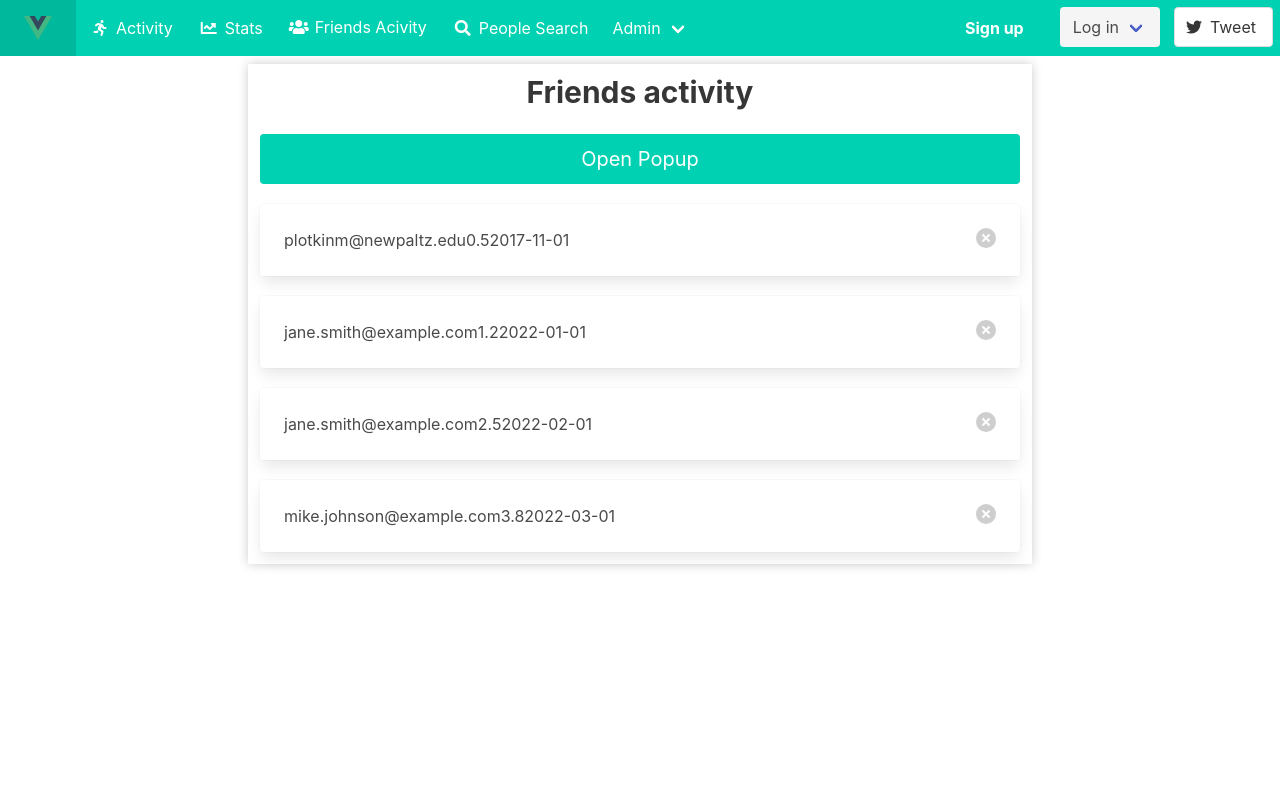
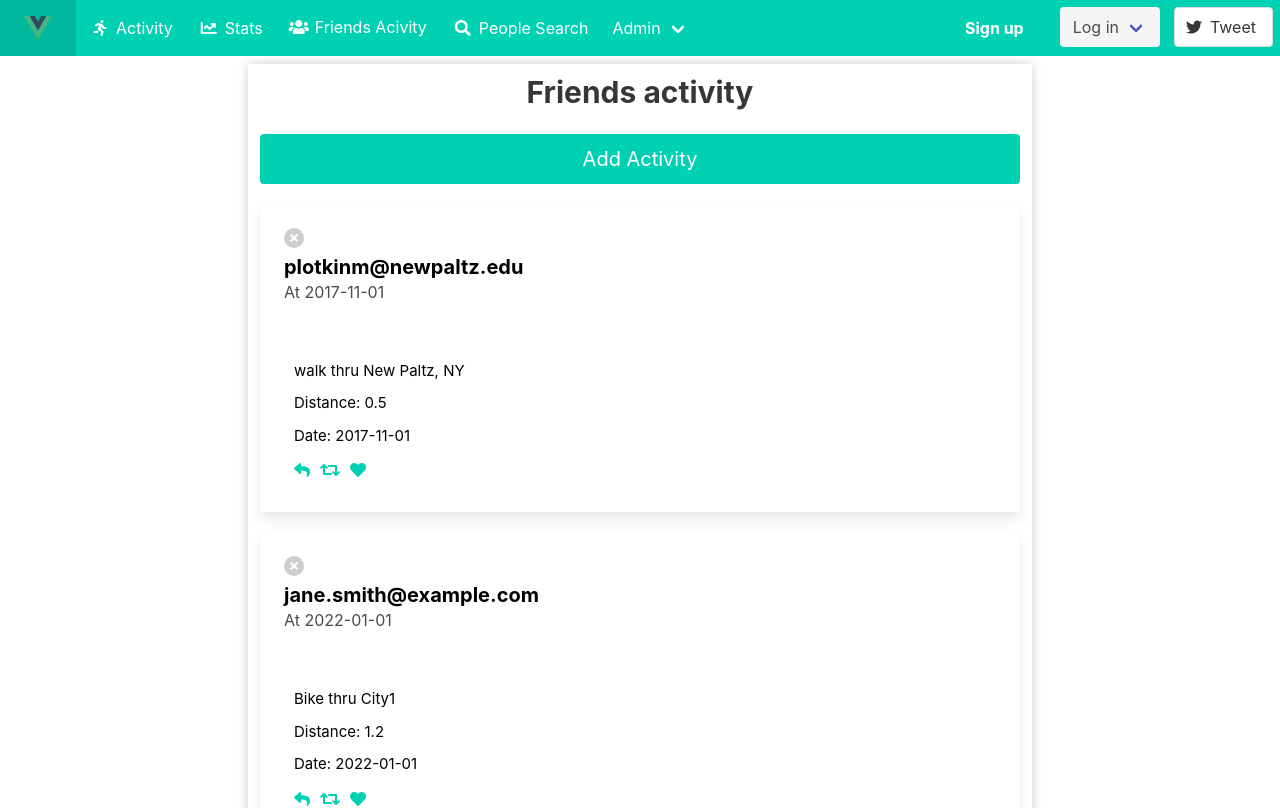
Before and after one commit to Pippin404/CPS-493-Final-Project, a Vue app in the folder client/: page /FriendsActivity in a window 1280 px wide. Shown: the top 808 px of the page. Built offline with nearby package versions, Linux system fonts and the light colour scheme.

Commit message:
Made the activity cards look nice. Harder then it should have been (thanks bulma)

```diff
--- a/client/src/data/products.json
+++ b/client/src/data/products.json
@@ -7,7 +7,8 @@
             "distance": 0.5,
             "duration": 5,
             "date": "2017-11-01",
-            "image": "src/assets/icon2.png"
+            "image": "src/assets/icon2.png",
+            "type": "walk"
         },
         {
             "email": "jane.smith@example.com",
@@ -15,7 +16,9 @@
             "distance": 1.2,
             "duration": 10,
             "date": "2022-01-01",
-            "image": "src/assets/icon2.png"
+            "image": "src/assets/icon2.png",
+            "type": "Bike"
+
         },
         {
             "email": "jane.smith@example.com",
@@ -23,7 +26,8 @@
             "distance": 2.5,
             "duration": 15,
             "date": "2022-02-01",
-            "image": "src/assets/icon2.png"
+            "image": "src/assets/icon2.png",
+            "type": "Swim"
         },
         {
             "email": "mike.johnson@example.com",
@@ -31,7 +35,8 @@
             "distance": 3.8,
             "duration": 20,
             "date": "2022-03-01",
-            "image": "src/assets/icon2.png"
+            "image": "src/assets/icon2.png",
+            "type": "Swim"
         }
     ],
     "total": 100,
--- a/client/src/model/products.ts
+++ b/client/src/model/products.ts
@@ -8,6 +8,7 @@ export interface Root {
     duration: number
     date: string
     image: string
+    type: string
   }
 
 export function getitems(): Root[] {
--- a/client/src/pages/FriendsActivity.vue
+++ b/client/src/pages/FriendsActivity.vue
@@ -28,7 +28,7 @@ import { ref, computed, onMounted } from 'vue';
 
 
 
-            <button class="button is-medium is-fullwidth is-primary" @click="showPopup = true">Open Popup</button>
+            <button class="button is-medium is-fullwidth is-primary" @click="showPopup = true">Add Activity</button>
 
             <div v-if="showPopup" class="modal is-active">
                 <div class="modal-background"></div>
@@ -97,10 +97,23 @@ import { ref, computed, onMounted } from 'vue';
                 <div v-for="product in products" :key="product.email" class="card">
                     <div class="card-image">
                         <div class="card-content">
-                            <p>{{ product.email }}</p>
-                            <p>{{ product.distance }}</p>
-                            <p>{{ product.date }}</p>
                             <button class="delete" @click="removeCard(product)">Delete</button>
+
+                            <!--This should be a persons name!-->
+                            <h3 class="userName"> {{ product.email }}</h3>
+                            <h3 class="subtitle is-6"> At {{ product.date }}</h3>
+                            <br>
+
+                            <p class="subtitles">{{ product.type }} thru {{ product.place }}</p>
+                            <p class="subtitles"> Distance: {{ product.distance }}</p>
+                            <p class="subtitles"> Date: {{ product.date }}</p>
+
+                            <div class="hoverable-icons">
+                                <i class="fas fa-reply"></i>
+                                <i class="fas fa-retweet"></i>
+                                <i class="fas fa-heart"></i>
+                            </div>
+
                         </div>
                     </div>
                 </div>
@@ -114,15 +127,30 @@ import { ref, computed, onMounted } from 'vue';
     </div>
 </template>
 <style scoped>
+    .userName{
+        font-weight: bold;
+        color:black;
+        font-size: 20px;
+    }
     .card{
         margin-top: 20px;
     }
-    .card-content{
-        display: flex;
 
+    .subtitles{
+        font-size: 15px;
+        color:black;
+        margin: 10px;
+    }
+    .delete {
+        margin-left: auto;
     }
 
-    .delete{
-        margin-left: auto;
+    .hoverable-icons{
+        margin: 5px;
+    }
+    .fas{
+        margin: 5px;
+        cursor: pointer;
+        color: #00d1b2;
     }
 </style>
```
